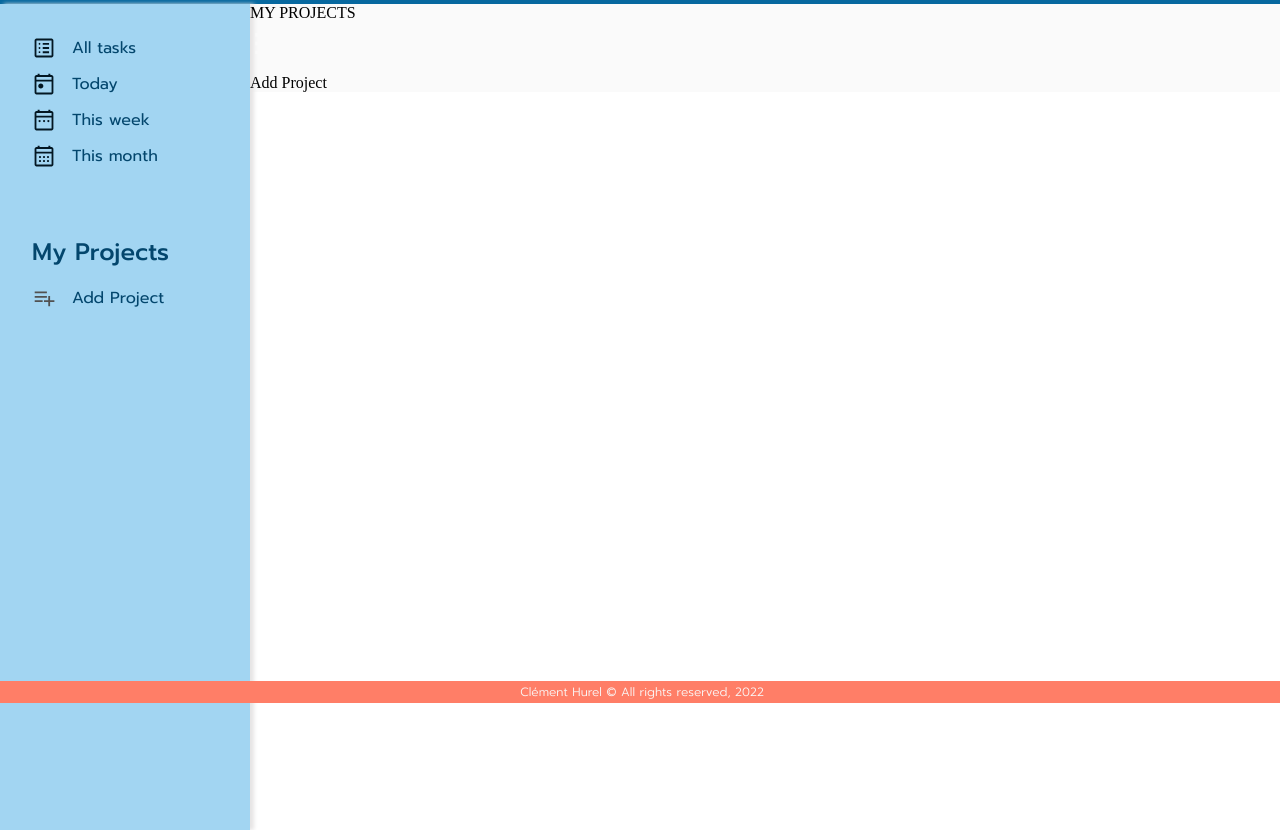
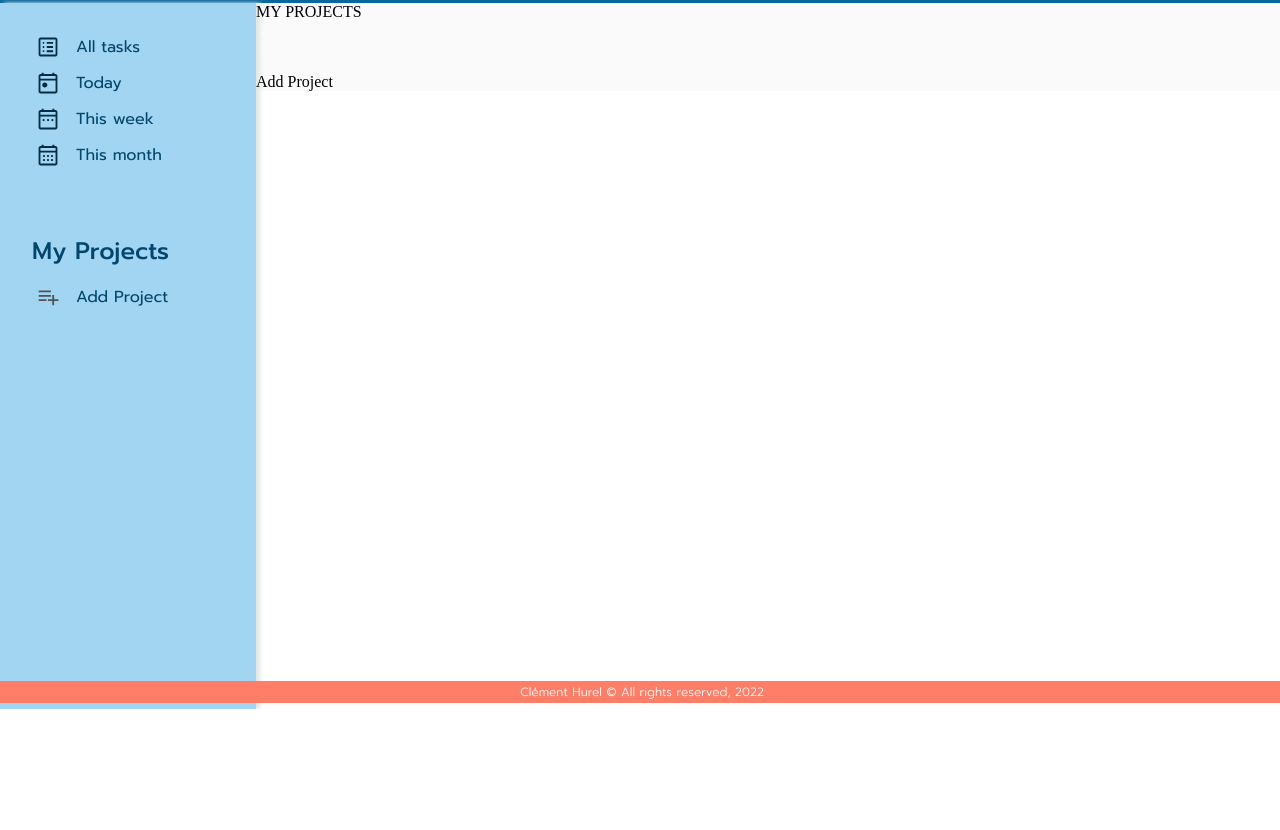
Before and after one commit to hrlclem/to-do-list, a website: page dist/index.html in a window 1280 px wide. Shown: the part 97-927 px from the top of the page. After the commit the page ends 806 px from the top, so only its background shows below. Drawn offline with Linux system fonts and the light colour scheme.

Commit message:
merveilleux update

```diff
--- a/src/style.css
+++ b/src/style.css
@@ -21,6 +21,7 @@ html, body, #content {
     display: flex;
     align-items: center;
     background-color: #07689F;
+    height: 100px;
 }
 .headerTitle{
     display: inline-block;
@@ -42,23 +43,24 @@ html, body, #content {
 
 
 /* -- TODOLIST -- */
-.toDoListContent{
-    height: 100%;
-}
+/* .toDoListContent{
+    height: 85%;
+} */
 
 /* LEFTBAR */
 .leftBar{
     background-color: #A2D5F2;
     float:left;
     width:20%;
-    max-width: 250px;
-    height: 100%;
+    max-width: 280px;
+    min-width: 220px;
+    height: calc(100vh - 120px);
     box-shadow: 4px 0px 4px rgb(230, 228, 228);
     padding-top:2%;
 
 }
 .categoryBarBtn{
-    padding-left: 8px;
+    padding-left: 12px;
     padding-bottom: 6px;
     padding-top: 6px;
     display: flex;
@@ -69,7 +71,7 @@ html, body, #content {
     cursor: pointer;
 }
 .categoryBarBtn:hover{
-    background-color: #1288cc;
+    background-color: #88cbf1;
     color: white;
 }
 .sidebarTitle{
@@ -84,7 +86,7 @@ html, body, #content {
 .categoryIcon{
     padding-right: 8px;
     height: 1.5em;
-    filter: invert(5%) sepia(94%) saturate(1373%) hue-rotate(178deg) brightness(95%) contrast(98%);
+    filter: invert(10%) sepia(94%) saturate(1373%) hue-rotate(178deg) brightness(95%) contrast(98%);
 }
 
 .leftBarProjectTitle{
@@ -100,7 +102,7 @@ html, body, #content {
 }
 
 .addProjectBtn{
-    padding-left: 8px;
+    padding-left: 12px;
     padding-bottom: 6px;
     padding-top: 6px;
     display: flex;
@@ -111,7 +113,7 @@ html, body, #content {
     cursor: pointer;
 }
 .addProjectBtn:hover{
-    background-color: #67b4e0;
+    background-color: #88cbf1;
     color: white;
 }
 .addProjectTitle{
@@ -126,7 +128,7 @@ html, body, #content {
 .addProjectIcon{
     padding-right: 8px;
     height: 1.5em;
-    filter: invert(5%) sepia(94%) saturate(1373%) hue-rotate(178deg) brightness(95%) contrast(98%);
+    filter: invert(10%) sepia(94%) saturate(1373%) hue-rotate(178deg) brightness(95%) contrast(98%);
 }
 
 /* PROJECT */
```
Also changed, not shown: dist/index.html.
